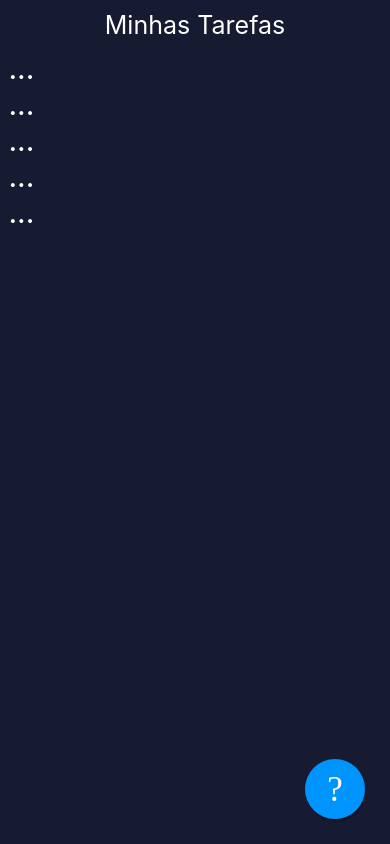
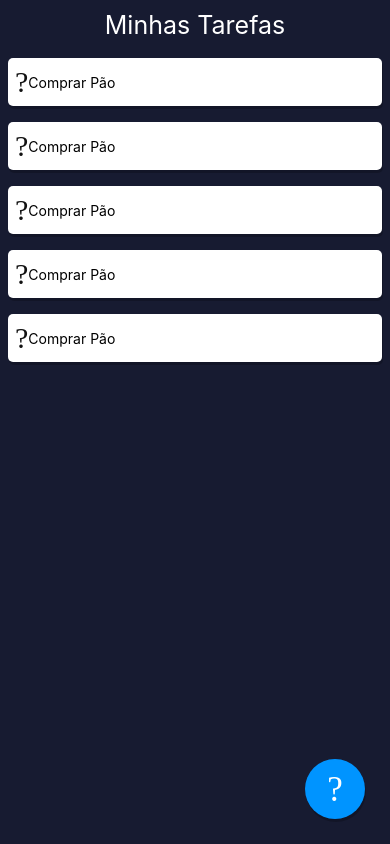
Before and after one commit to sjtorres/myTasks, a React Native app: screen / in a window 390 px wide. Built offline with nearby package versions, Linux system fonts and the light colour scheme.

Commit message:
Component TaskList Criado

```diff
--- a/App.js
+++ b/App.js
@@ -22,6 +22,7 @@ export default function App() {
       </View>
 
       <FlatList
+        marginHorizontal={10}
         showsHorizontalScrollIndicator={false}
         data={task}
         keyExtractor={ (item) => String(item.key) }
--- a/src/components/TaskList/index.js
+++ b/src/components/TaskList/index.js
@@ -1,10 +1,35 @@
 import React from 'react'
-import { View, Text } from 'react-native'
+import { View, Text, StyleSheet, TouchableOpacity } from 'react-native'
+import {Ionicons} from '@expo/vector-icons'
 
 export default function TaskList() {
   return(
-    <View>
-      <Text style={{fontSize: 30, color: '#FFF'}}> ... </Text>
+    <View style={styles.container}>
+      <TouchableOpacity>
+        <Ionicons name="md-checkmark-circle" size={30} color="#121212"/>
+      </TouchableOpacity>
+      <View>
+        <Text>Comprar Pão</Text>
+      </View>
     </View>
   )
 }
+
+const styles = StyleSheet.create({
+  container: {
+    flex: 1,
+    margin: 8,
+    flexDirection: 'row',
+    alignItems: 'center',
+    backgroundColor: '#FFF',
+    borderRadius: 5,
+    padding: 7,
+    elevation: 1.5,
+    shadowColor: '#000',
+    shadowOpacity: 0.2,
+    shadowOffset: {
+      width: 1,
+      height: 3
+    }
+  }
+})
```
